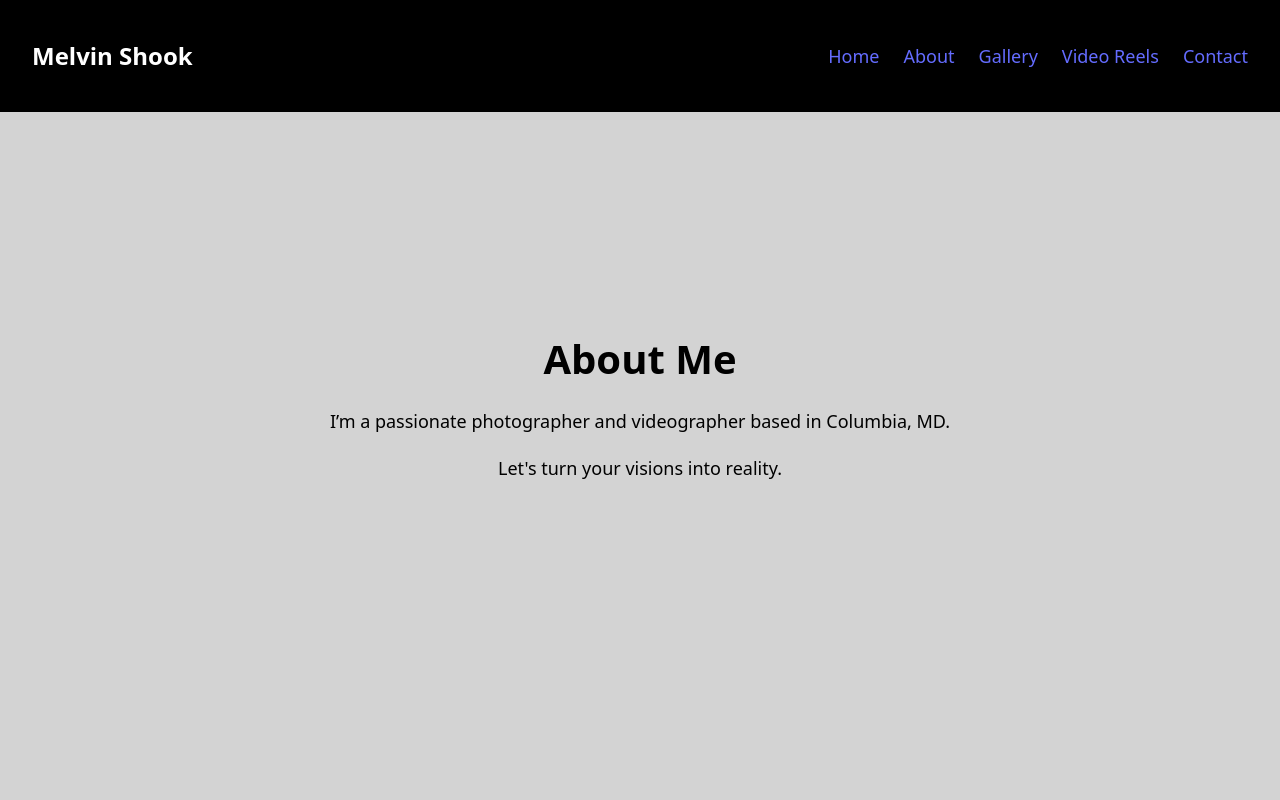
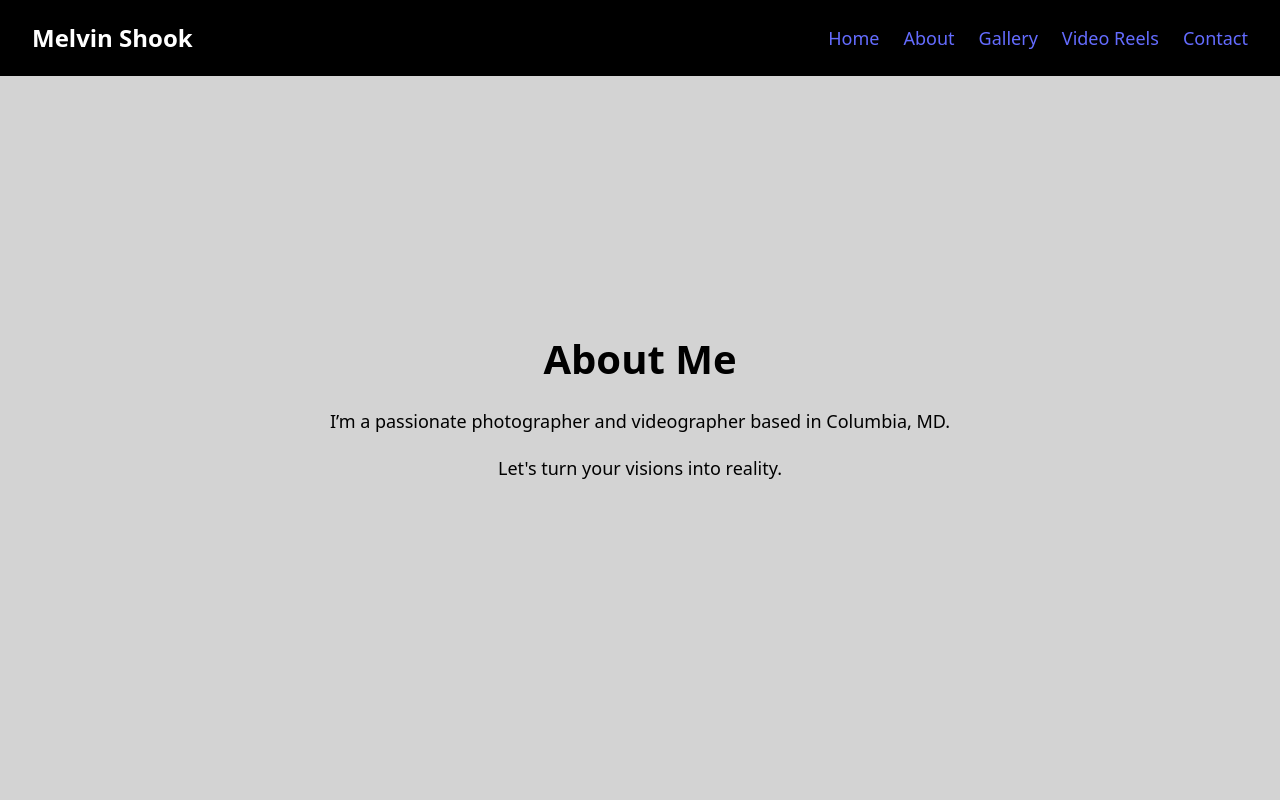
Before and after one commit to melvinshook/my-portfolio, a React (Vite) app: page /about in a window 1280 px wide. Shown: the top 800 px of the page. Built offline with nearby package versions, Linux system fonts and the light colour scheme.

Commit message:
css updates

```diff
--- a/src/components/Hero.module.css
+++ b/src/components/Hero.module.css
@@ -3,6 +3,7 @@
 .hero {
     position: relative;
     height: 100vh;
+    width: 100%;
     background-image: url('../assets/images/IMG_8839.JPG');
     background-size: cover;
     background-position: center;
--- a/src/components/Navbar.module.css
+++ b/src/components/Navbar.module.css
@@ -1,36 +1,62 @@
-/* Navbar.module.css */
+/* Navbar.module.css - Responsive Version */
 
 .navbar {
-  width: 100%; /* Make it stretch across the screen */
+  width: 100%;
   display: flex;
   justify-content: space-between;
   align-items: center;
   padding: 1rem 2rem;
   background-color: black;
   color: white;
-  position: fixed; /* "fixed" makes it stick to the top */
+  position: fixed;
   top: 0;
-  left: 0; /* Ensures it starts from the very left edge */
+  left: 0;
   z-index: 1000;
+  /* Add smooth transitions */
+  transition: padding 0.3s ease;
+  /* Ensure navbar doesn't cause horizontal scroll */
+  box-sizing: border-box;
 }
 
 .logo {
-  font-size: 1.5rem;
+  font-size: clamp(1.2rem, 3vw, 1.5rem);
   font-weight: bold;
+  /* Prevent logo from shrinking too much */
+  flex-shrink: 0;
 }
 
 .navLinks {
   list-style: none;
   display: flex;
   gap: 1.5rem;
+  margin: 0;
+  padding: 0;
+  /* Allow links to wrap if needed */
+  flex-wrap: wrap;
+}
+
+.navLinks li {
+  /* Ensure proper touch targets for mobile */
+  min-height: 44px;
+  display: flex;
+  align-items: center;
 }
 
 .navLinks li a {
   color: white;
   text-decoration: none;
   font-weight: 500;
+  padding: 0.5rem 0.75rem;
+  border-radius: 4px;
+  transition: all 0.3s ease;
+  /* Ensure minimum touch target size */
+  min-height: 44px;
+  display: flex;
+  align-items: center;
+  font-size: clamp(0.875rem, 2vw, 1rem);
 }
 
 .navLinks li a:hover {
   color: #aaa;
+  background-color: rgba(255, 255, 255, 0.1);
 }
```
